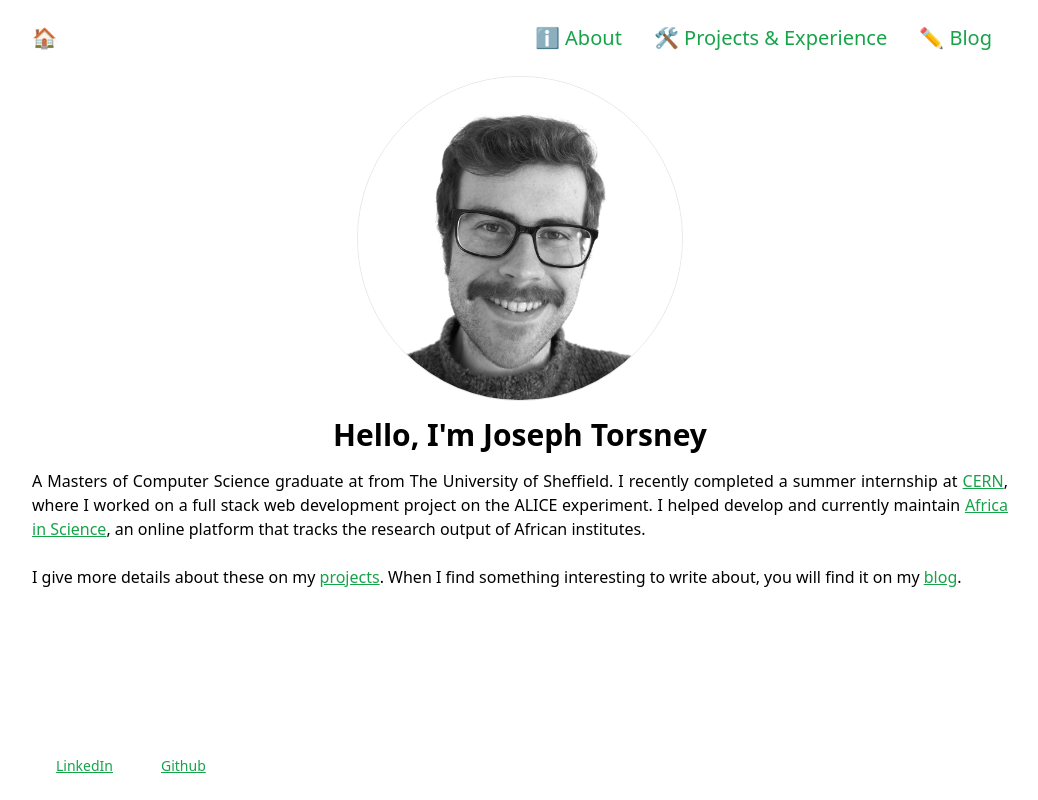
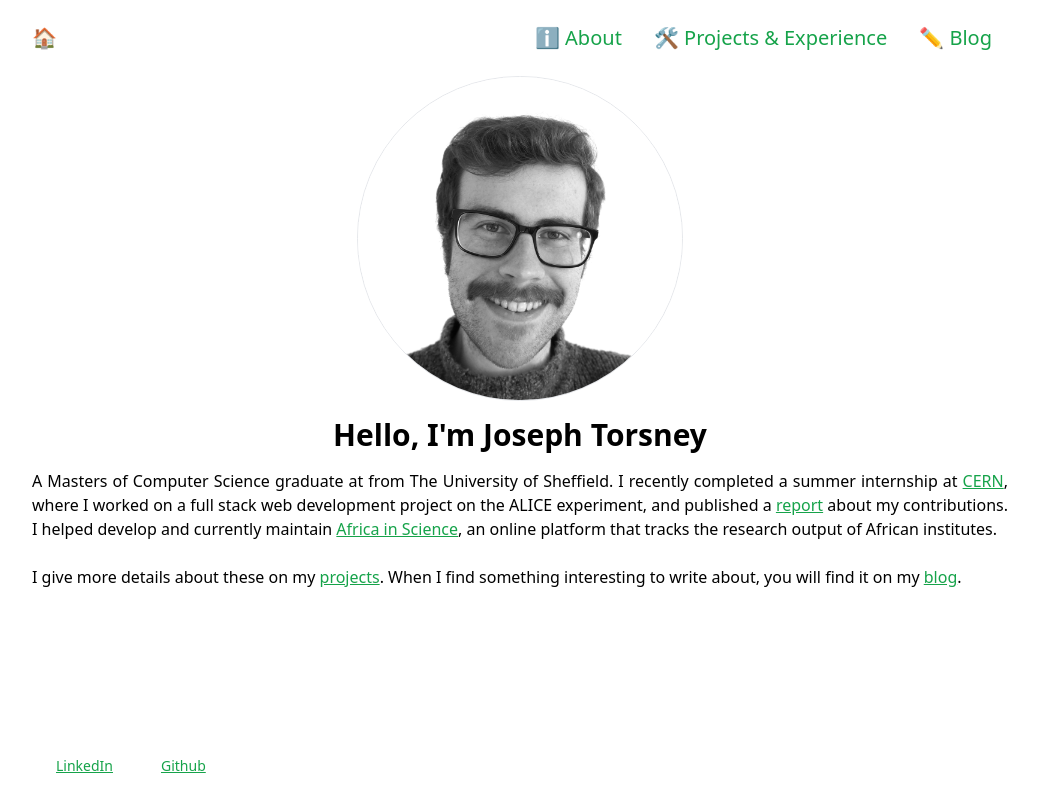
Before and after one commit to joetorsney/blog, a Next.js app: page / in a window 1280 px wide. Shown: the whole page, without its empty margins (120-1158 px from the left). Built offline with nearby package versions, Linux system fonts and the light colour scheme.

Commit message:
add my report to the front page

```diff
--- a/pages/index.tsx
+++ b/pages/index.tsx
@@ -19,7 +19,9 @@ export default function Home() {
           <h1 className='text-center text-3xl font-bold py-4'>Hello, I&apos;m Joseph Torsney</h1>
           <p className='text-justify'>
             A Masters of Computer Science graduate at from The University of Sheffield.
-            I recently completed a summer internship at <Link href='cern.ch' className='text-green-600 underline'>CERN</Link>, where I worked on a full stack web development project on the ALICE experiment.
+            I recently completed a summer internship at <Link href='cern.ch' className='text-green-600 underline'>CERN</Link>,
+            where I worked on a full stack web development project on the ALICE experiment, and published a {" "}
+            <Link href='http://cds.cern.ch/record/2873559?ln=en' className='text-green-600 underline'>report</Link> about my contributions.
             I helped develop and currently maintain {" "}
             <Link href='http://www.africainscience.org' className='text-green-600 underline'>Africa in Science</Link>,
             an online platform that tracks the research output of African institutes.
```
